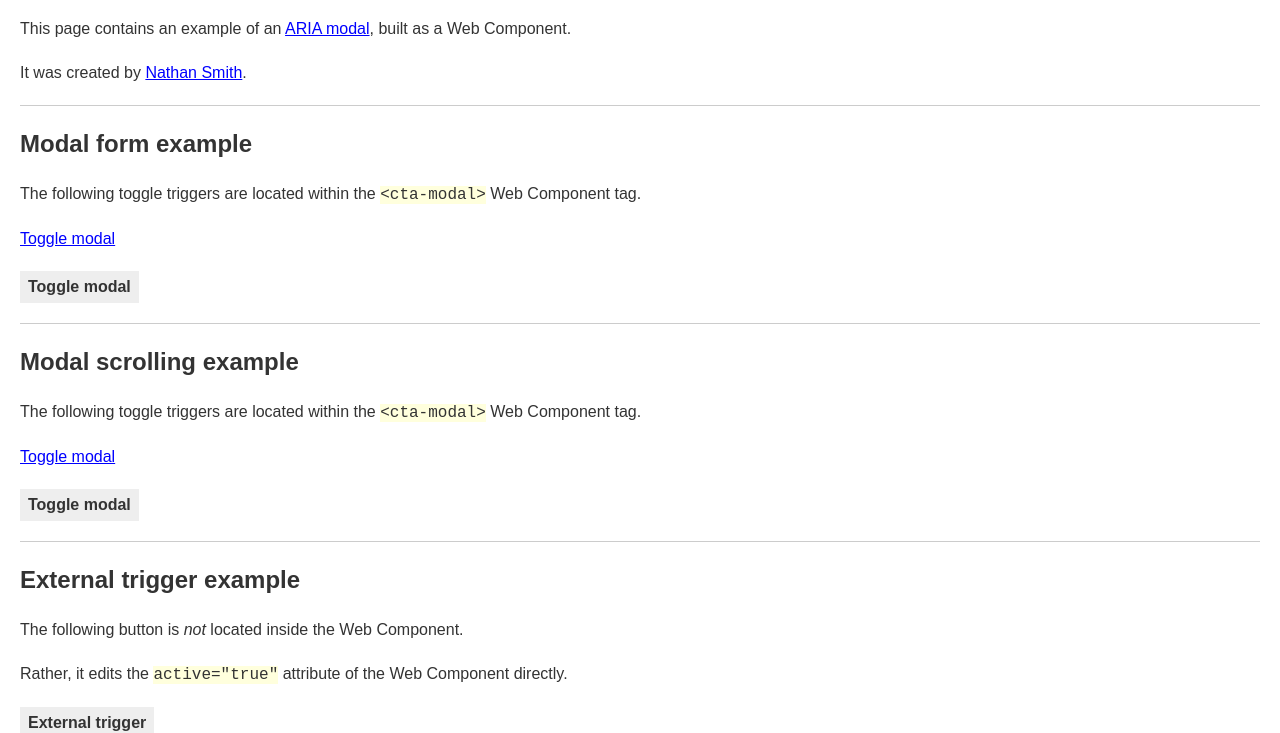
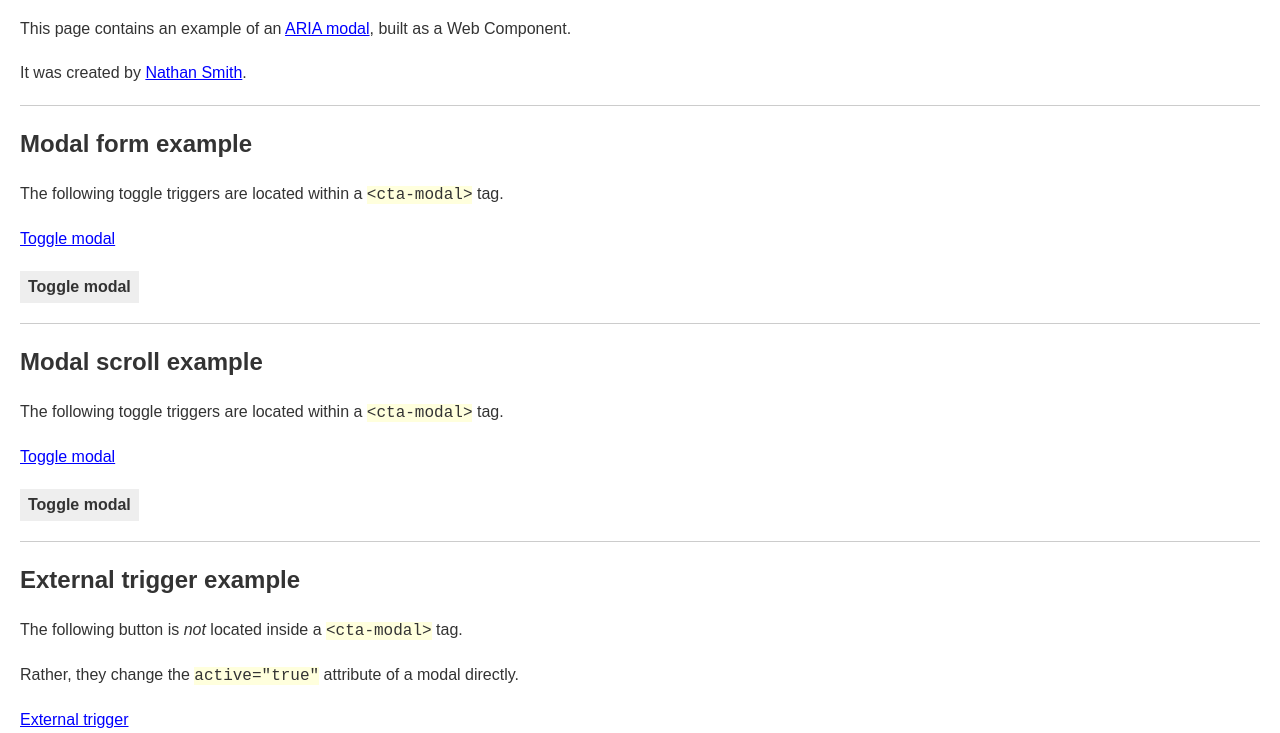
Before and after one commit to nathansmith/cta-modal, a website: page src/index.html in a window 1280 px wide. Shown: the part 71-804 px from the top of the page. Drawn offline with Linux system fonts and the light colour scheme.

Commit message:
Updating examples

```diff
--- a/src/index.html
+++ b/src/index.html
@@ -47,10 +47,7 @@
 
 		<h2>Modal form example</h2>
 
-		<p>
-			The following toggle triggers are located within the <code>&lt;cta-modal&gt;</code> Web
-			Component tag.
-		</p>
+		<p>The following toggle triggers are located within a <code>&lt;cta-modal&gt;</code> tag.</p>
 
 		<cta-modal id="ID_FOR_CTA_MODAL">
 			<div slot="button">
@@ -86,12 +83,9 @@
 
 		<hr />
 
-		<h2>Modal scrolling example</h2>
+		<h2>Modal scroll example</h2>
 
-		<p>
-			The following toggle triggers are located within the <code>&lt;cta-modal&gt;</code> Web
-			Component tag.
-		</p>
+		<p>The following toggle triggers are located within a <code>&lt;cta-modal&gt;</code> tag.</p>
 
 		<cta-modal>
 			<div slot="button">
@@ -121,12 +115,16 @@
 
 		<h2>External trigger example</h2>
 
-		<p>The following button is <i>not</i> located inside the Web Component.</p>
+		<p>The following button is <i>not</i> located inside a <code>&lt;cta-modal&gt;</code> tag.</p>
 
-		<p>Rather, it edits the <code>active="true"</code> attribute of the Web Component directly.</p>
+		<p>Rather, they change the <code>active="true"</code> attribute of a modal directly.</p>
 
 		<p>
-			<button type="button" onclick="toggleModal('ID_FOR_CTA_MODAL')"> External trigger </button>
+			<a onclick="toggleModal('ID_FOR_CTA_MODAL')" role="button" tabindex="0">External trigger</a>
+		</p>
+
+		<p>
+			<button onclick="toggleModal('ID_FOR_CTA_MODAL')" type="button">External trigger</button>
 		</p>
 
 		<hr />
```
